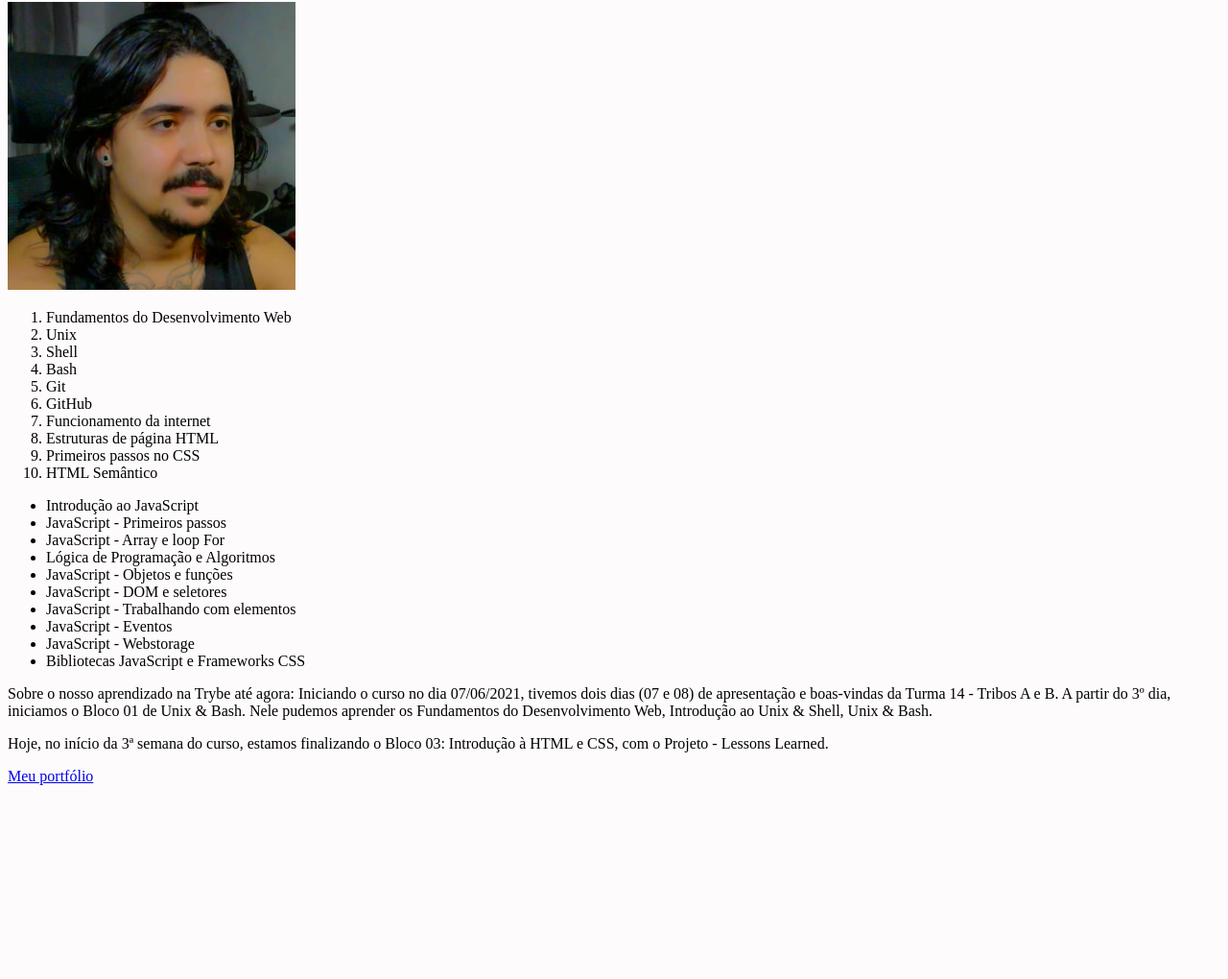
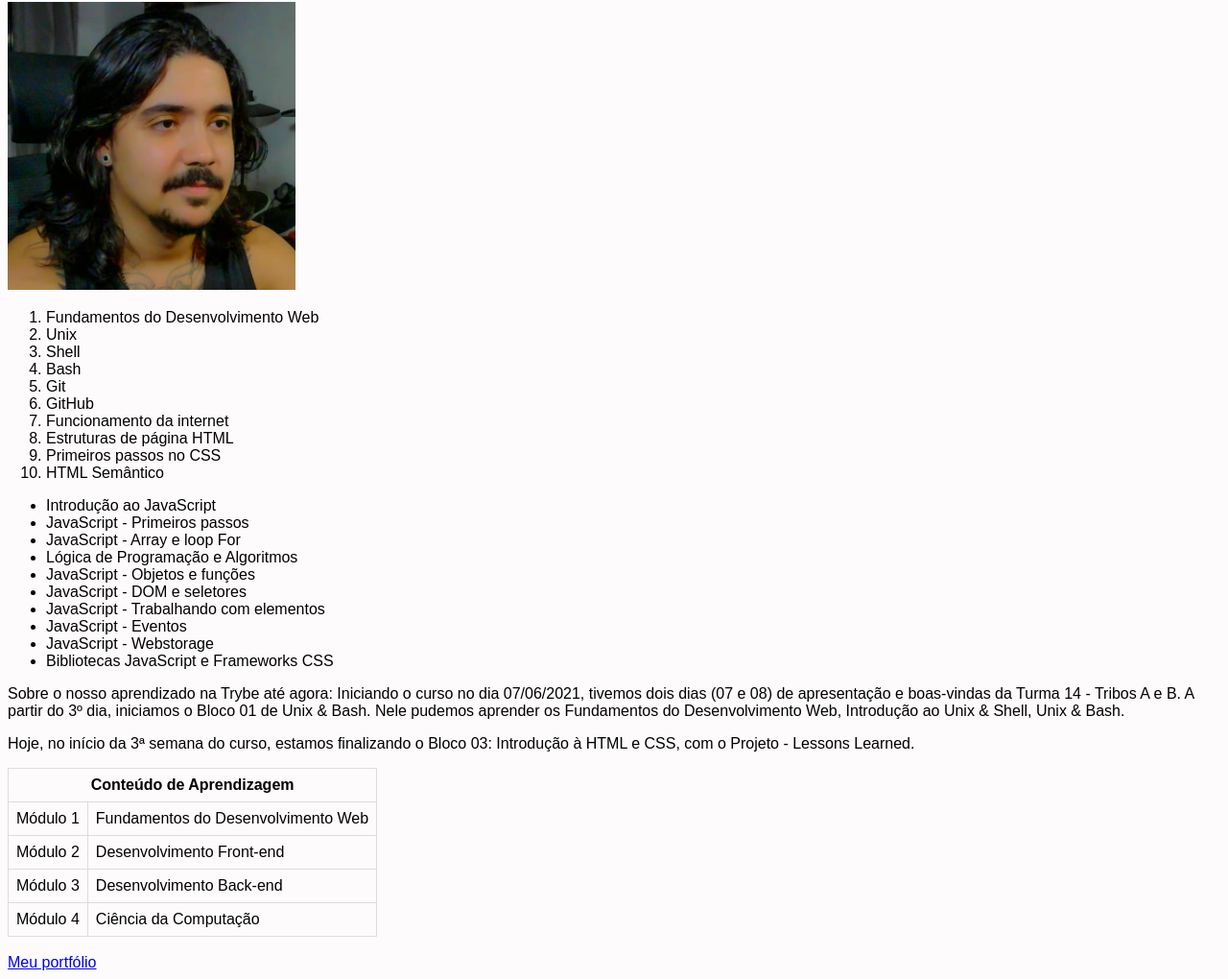
Before and after one commit to israelnazareth/lessons-learned-project, a website: page index.html in a window 1280 px wide. Shown: the part 66-1086 px from the top of the page at 96% size. Before the commit the page ends 892 px from the top, so only its background shows below. Drawn offline with Linux system fonts and the light colour scheme.

Commit message:
Requisito #12

```diff
--- a/index.html
+++ b/index.html
@@ -46,6 +46,27 @@
 				<p>Hoje, no início da 3ª semana do curso, estamos finalizando o Bloco 03: Introdução à HTML e CSS, com o Projeto - Lessons Learned.</p>
 			</section>
 		</aside>
+		<table>
+			<tr>
+				<th colspan="2">Conteúdo de Aprendizagem</th>
+			</tr>
+			<tr>
+				<td>Módulo 1</td>
+				<td>Fundamentos do Desenvolvimento Web</td>
+			</tr>
+			<tr>
+				<td>Módulo 2</td>
+				<td>Desenvolvimento Front-end</td>
+			</tr>
+			<tr>
+				<td>Módulo 3</td>
+				<td>Desenvolvimento Back-end</td>
+			</tr>
+			<tr>
+				<td>Módulo 4</td>
+				<td>Ciência da Computação</td>
+			</tr>
+		</table><br>
 		<nav>
 			<a href="https://israelnazareth.github.io/" target="_blank">Meu portfólio</a>
 		</nav>
--- a/style.css
+++ b/style.css
@@ -1,5 +1,6 @@
 body {
   background-color: rgb(253, 251, 251);
+  font-family: arial, sans-serif;
 }
 
 #cabecalho {
@@ -11,3 +12,12 @@ body {
   width: 300px;
   margin-top: 60px;
 }
+
+table {
+  border-collapse: collapse;
+}
+
+td, th {
+  border: 1px solid #dddddd;
+  padding: 8px;
+}
```
